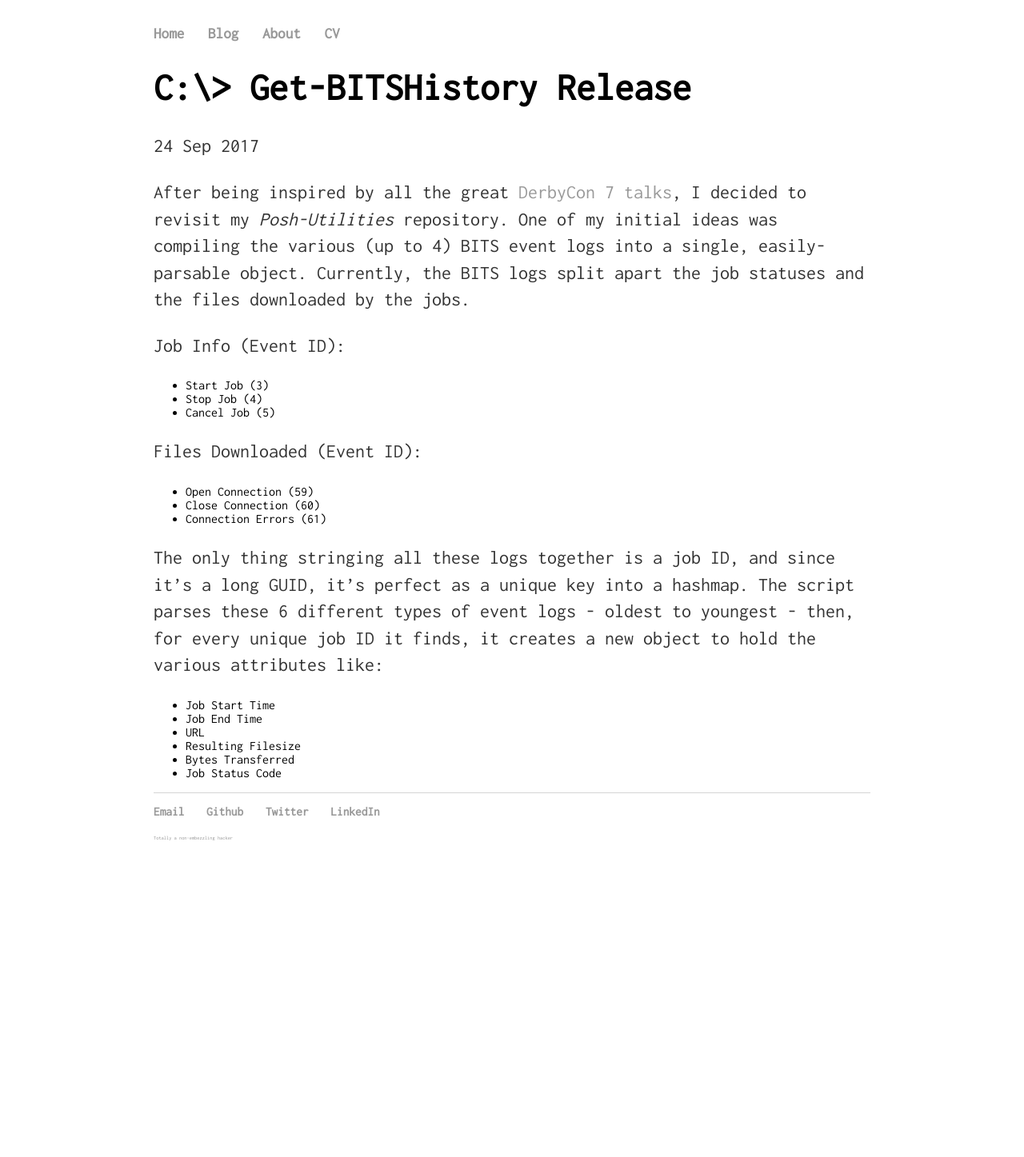
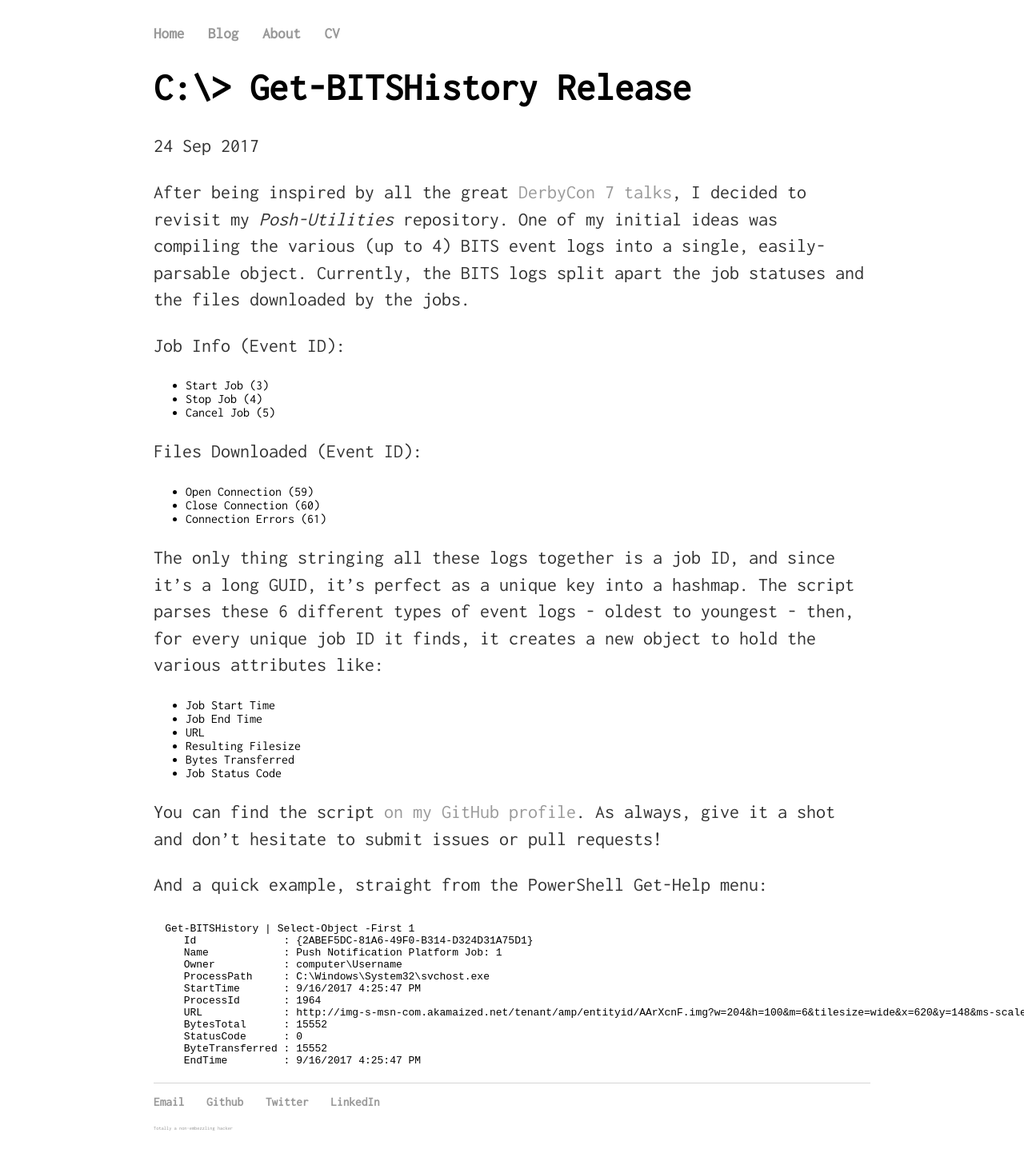
Before and after one commit to infosec-intern/infosec-intern.github.io, a Jekyll site: the page built from _posts/2017-09-24-get-bitshistory.md, in a window 1280 px wide. Shown: the whole page at 80% size. Built offline with Jekyll 4.4.1, drawn with Linux system fonts in a browser that asks for light colours; before the commit the page ends 1084 px from its top, so only the background shows below that.

Commit message:
added an example and link to script

````diff
--- a/_posts/2017-09-24-get-bitshistory.md
+++ b/_posts/2017-09-24-get-bitshistory.md
@@ -26,3 +26,21 @@ The only thing stringing all these logs together is a job ID, and since it's a l
 * Resulting Filesize
 * Bytes Transferred
 * Job Status Code
+
+You can find the script [on my GitHub profile](https://github.com/infosec-intern/Posh-Utilities/blob/master/Get-BITSHistory.ps1). As always, give it a shot and don't hesitate to submit issues or pull requests!
+
+And a quick example, straight from the PowerShell Get-Help menu:
+```
+ Get-BITSHistory | Select-Object -First 1
+    Id              : {2ABEF5DC-81A6-49F0-B314-D324D31A75D1}
+    Name            : Push Notification Platform Job: 1
+    Owner           : computer\Username
+    ProcessPath     : C:\Windows\System32\svchost.exe
+    StartTime       : 9/16/2017 4:25:47 PM
+    ProcessId       : 1964
+    URL             : http://img-s-msn-com.akamaized.net/tenant/amp/entityid/AArXcnF.img?w=204&h=100&m=6&tilesize=wide&x=620&y=148&ms-scale=150&ms-contrast=standard
+    BytesTotal      : 15552
+    StatusCode      : 0
+    ByteTransferred : 15552
+    EndTime         : 9/16/2017 4:25:47 PM
+```
````
